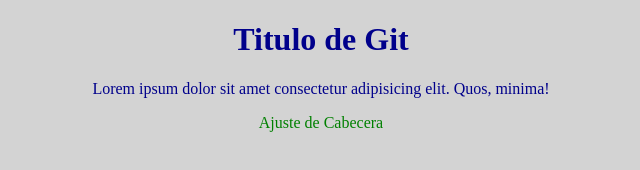
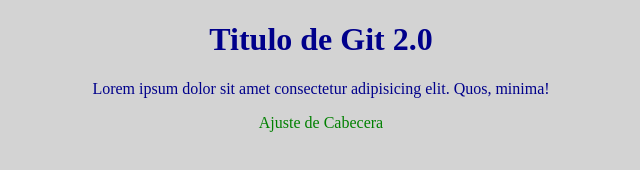
Before and after one commit to Santipa21/CursoGitPlatzi, a plain HTML site: page index.html in a window 1280 px wide. Shown: the whole page, without its empty margins (319-959 px from the left). Drawn offline with Linux system fonts and the light colour scheme.

Commit message:
Esto es el futuro

```diff
--- a/index.html
+++ b/index.html
@@ -9,7 +9,7 @@
 </head>
 <body>
     <div>
-        <h1>Titulo de Git</h1>
+        <h1>Titulo de Git 2.0</h1>
         <p>Lorem ipsum dolor sit amet consectetur adipisicing elit. Quos, minima!</p>
         <p class="cabecera">Ajuste de Cabecera</p>
     </div>
```
